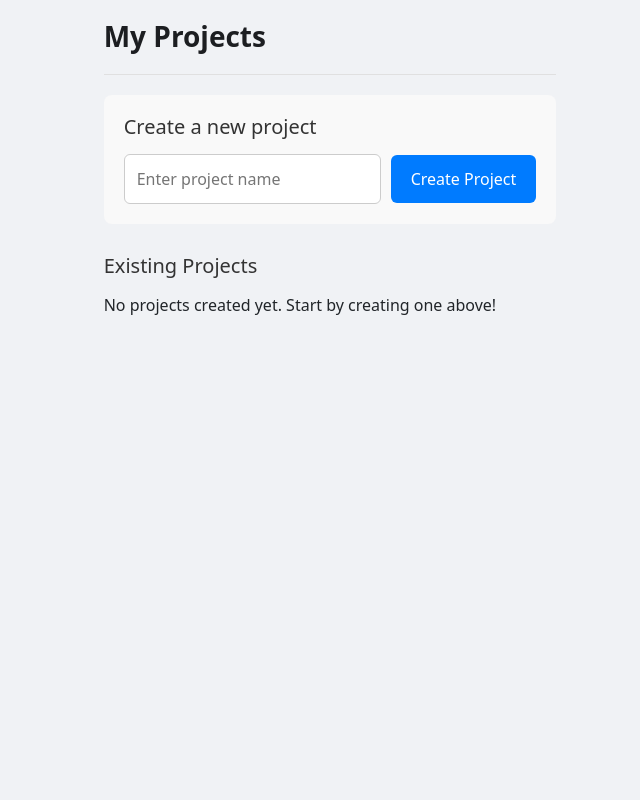
After one commit to pahachic2/BlazorTaskTracker, an ASP.NET Core app: page /projects in a window 1280 px wide. The commit adds this page. Shown: the whole page, without its empty margins (310-950 px from the left). Run offline with ASP.NET Core 8, Linux system fonts and the light colour scheme; style sheets or scripts are compiled from the project's sources.

Commit message:
I've made some changes to the project. Here's a summary:
Feature: Implement Project Creation Page

This commit introduces a new Project Creation Page, making it the main page after your login. You can create projects, which are displayed in a list on the same page.

Key changes:
- Created `Components/Pages/ProjectCreationPage.razor`:
    - Allows you to input a project name.
    - A 'Create Project' button adds the project to an in-memory list.
    - Displays the list of created projects.
    - Includes basic styling for a clean layout.
    - Page is routed at `/projects`.
- Updated `Components/Pages/Login.razor`:
    - Redirects to `/projects` upon successful login.
- Removed `Components/Pages/HelloWorld.razor` as it's replaced by the new project page.
- Appended styles for the project creation page to `wwwroot/app.css`.

```diff
--- a/Components/Pages/Login.razor
+++ b/Components/Pages/Login.razor
@@ -31,7 +31,7 @@
         if (username == "test" && password == "test")
         {
             errorMessage = null; // Clear error message
-            NavigationManager.NavigateTo("/helloworld");
+            NavigationManager.NavigateTo("/projects"); // UPDATED LINE
         }
         else
         {
--- /dev/null
+++ b/Components/Pages/ProjectCreationPage.razor
@@ -0,0 +1,57 @@
+@page "/projects"
+@inject NavigationManager NavigationManager
+
+<div class="project-page-container">
+    <header class="project-page-header">
+        <h1>My Projects</h1>
+    </header>
+
+    <section class="project-creation-section">
+        <h2>Create a new project</h2>
+        <div class="project-input-group">
+            <input type="text" @bind="newProjectName" placeholder="Enter project name" class="project-name-input" />
+            <button class="create-project-button" @onclick="CreateNewProject">Create Project</button>
+        </div>
+    </section>
+
+    <section class="project-list-section">
+        <h2>Existing Projects</h2>
+        @if (projects != null && projects.Any())
+        {
+            <ul class="project-list">
+                @foreach (var project in projects)
+                {
+                    <li class="project-list-item">@project</li>
+                }
+            </ul>
+        }
+        else
+        {
+            <p>No projects created yet. Start by creating one above!</p>
+        }
+    </section>
+</div>
+
+@code {
+    private string newProjectName;
+    private List<string> projects = new List<string>();
+
+    private void CreateNewProject()
+    {
+        if (!string.IsNullOrWhiteSpace(newProjectName))
+        {
+            if (!projects.Contains(newProjectName.Trim())) // Optional: Prevent duplicate project names
+            {
+                projects.Add(newProjectName.Trim());
+                Console.WriteLine($"Project created: {newProjectName.Trim()}");
+            }
+            else
+            {
+                Console.WriteLine($"Project already exists: {newProjectName.Trim()}");
+                // Optionally, set an error message to display to the user here
+            }
+            newProjectName = string.Empty; // Clear the input field
+            StateHasChanged(); // Notify Blazor that the UI needs to be updated
+        }
+    }
+}
--- a/wwwroot/app.css
+++ b/wwwroot/app.css
@@ -118,3 +118,112 @@ html, body {
     right: 0.75rem;
     top: 0.5rem;
 }
+
+/* Project Creation Page Styles */
+.project-page-container {
+    width: 100%;
+    max-width: 900px; /* Max width for the projects page content */
+    margin: 0 auto; /* Center the content */
+    padding: 20px;
+    box-sizing: border-box;
+    text-align: left; /* Override centered text from body if it was global */
+    height: 100vh; /* Make it take full viewport height */
+    display: flex;
+    flex-direction: column;
+}
+
+.project-page-header {
+    padding-bottom: 20px;
+    border-bottom: 1px solid #e0e0e0;
+    margin-bottom: 20px;
+}
+
+.project-page-header h1 {
+    font-size: 28px;
+    font-weight: 600;
+    color: #1c1e21;
+    margin: 0;
+}
+
+.project-creation-section {
+    margin-bottom: 30px;
+    padding: 20px;
+    background-color: #f9f9f9; /* Light background for this section */
+    border-radius: 8px;
+}
+
+.project-creation-section h2 {
+    font-size: 20px;
+    font-weight: 500;
+    color: #333;
+    margin-top: 0;
+    margin-bottom: 15px;
+}
+
+.project-input-group {
+    display: flex;
+    gap: 10px; /* Space between input and button */
+    align-items: center;
+}
+
+.project-name-input {
+    flex-grow: 1; /* Input takes available space */
+    padding: 12px;
+    font-size: 16px;
+    border: 1px solid #ccc;
+    border-radius: 6px;
+    box-sizing: border-box;
+}
+
+.create-project-button {
+    padding: 12px 20px;
+    font-size: 16px;
+    font-weight: 500;
+    color: #fff;
+    background-color: #007bff; /* Same blue as login */
+    border: none;
+    border-radius: 6px;
+    cursor: pointer;
+    transition: background-color 0.2s ease-in-out;
+}
+
+.create-project-button:hover {
+    background-color: #0056b3;
+}
+
+.project-list-section {
+    flex-grow: 1; /* Takes remaining vertical space */
+}
+
+.project-list-section h2 {
+    font-size: 20px;
+    font-weight: 500;
+    color: #333;
+    margin-top: 0;
+    margin-bottom: 15px;
+}
+
+.project-list {
+    list-style: none;
+    padding: 0;
+    margin: 0;
+    display: grid; /* Use grid for a Trello-like card layout */
+    grid-template-columns: repeat(auto-fill, minmax(250px, 1fr)); /* Responsive columns */
+    gap: 20px;
+}
+
+.project-list-item {
+    background-color: #fff;
+    padding: 15px;
+    border-radius: 8px;
+    box-shadow: 0 2px 4px rgba(0,0,0,0.05);
+    border: 1px solid #e0e0e0;
+    font-size: 18px;
+    color: #333;
+}
+
+/* Ensure body/html doesn't force center text on this page if not desired */
+/* This might conflict if login page is still expected to be fully centered.
+   A better approach might be to scope text-align to login-container.
+   For now, assuming .project-page-container text-align:left is enough.
+*/
```
Also changed, not shown: Components/Pages/HelloWorld.razor (deleted, +0 -9 lines).
